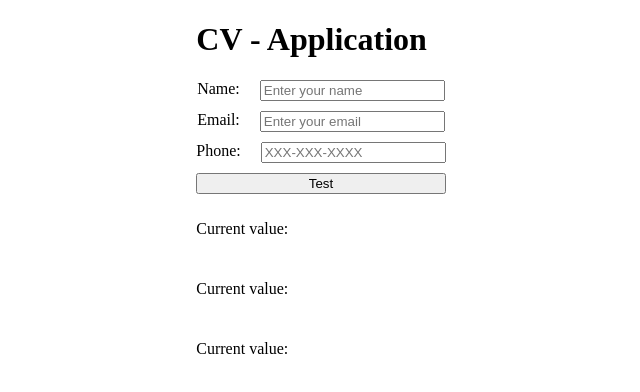
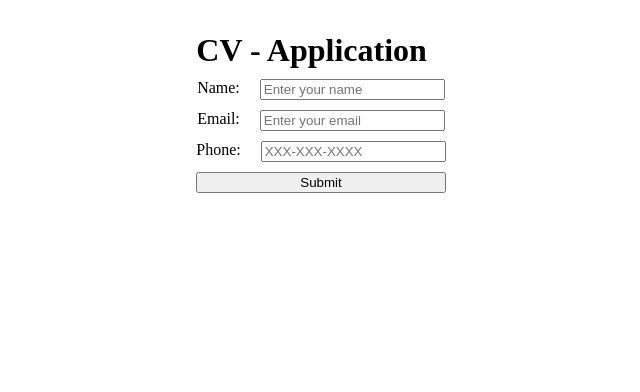
Before and after one commit to hqluke/cv-Application, a React (Vite) app in the folder react/: page / in a window 1280 px wide. Shown: the top 392 px of the page, without its empty margins (319-959 px from the left). Built offline with nearby package versions, Linux system fonts and the light colour scheme.

Commit message:
Updated app,form, main. added styles

```diff
--- a/react/src/App.jsx
+++ b/react/src/App.jsx
@@ -4,10 +4,18 @@ import viteLogo from '/vite.svg'
 import './App.css'
 
 
-function App() {
+function App({name, email, phone}) {
 
   return (
-    <h1>CV Application</h1>
+    <>
+    <div className='output'>
+      <h2>Output:</h2>
+      <p className='outputPara'>{name}</p>
+      <p className='outputPara'>{email}</p>
+      <p className='outputPara'>{phone}</p>
+    </div>
+
+    </>
   )
 }
 
--- a/react/src/components/Form.jsx
+++ b/react/src/components/Form.jsx
@@ -1,30 +1,33 @@
 import { useState } from 'react';
 
 
-function Form(){
-  const [name, setName] = useState("");
-  const [email, setEmail] = useState("");
-  const [phone, setPhone] = useState("");
+function Form({onSubmit}){
 
-  function changeName(e){
-    setName(e.target.value);
+    const [formData, setFormData] = useState({
+    name: "",
+    email: "",
+    phone: "",
+  })
+
+  const handleChange = (field) => (e) => {
+    let value = e.target.value;
+    if (field === 'phone') {
+      value = formatPhoneNumber(value);
+    }
+    setFormData(prev => ({ ...prev, [field]: value }));
+  };
+
+
+  const handleSubmit = (e) => {
+    e.preventDefault();
+    onSubmit(formData);
   }
 
-  function changeEmail(e){
-    setEmail(e.target.value);
-  }
-
-  function changePhone(e){
-    const inputValue = e.target.value;
-    setPhone(formatPhoneNumber(inputValue));
-  }
-
-    const formatPhoneNumber = (value) => {
-    // Remove non-digit characters
+  const formatPhoneNumber = (value) => {
     const digits = value.replace(/\D/g, '');
     let formattedNumber = '';
 
-    // Apply specific formatting logic (e.g., (XXX) XXX-XXXX)
+
     if (digits.length > 6) {
       formattedNumber = `${digits.substring(0, 3)}-${digits.substring(3, 6)}-${digits.substring(6, 10)}`;
     } else if (digits.length > 3) {
@@ -36,9 +39,10 @@ function Form(){
   };
 
 
+
     return (
     <div className='form'>
-        <form>
+        <form onSubmit={handleSubmit}>
             <div className='label'>
                 <div className='labelLeft'>
                     <label>Name:</label>
@@ -46,8 +50,8 @@ function Form(){
                 <div className='labelRight'>
                     <input
                     type="text"
-                    value={name}
-                    onChange={changeName}
+                    value={formData.name}
+                    onChange={handleChange('name')}
                     placeholder='Enter your name'
                     pattern="[A-Za-z ]{1,32}"
                     />
@@ -62,8 +66,9 @@ function Form(){
                         type="email"
                         pattern="[a-z0-9._%+-]+@[a-z0-9.-]+\.[a-z]{2,4}$"
                         title="Please enter a valid email address."
-                        onChange={changeEmail}
+                        onChange={handleChange('email')}
                         placeholder='Enter your email'
+                        value = {formData.email}
                     />
                 </div>
             </div>
@@ -74,17 +79,15 @@ function Form(){
                 <div className='labelRight'>
                     <input
                         type="tel"
-                        value={phone}
-                        onChange={changePhone}
+                        value={formData.phone}
+                        onChange={handleChange('phone')}
                         placeholder="XXX-XXX-XXXX"
                         pattern="[0-9]{3}-[0-9]{3}-[0-9]{4}"
                     />
                 </div>
             </div>
-        <button>Test</button>
-        <p>Current value: {name}</p>
-        <p>Current value: {email}</p>
-        <p>Current value: {phone}</p>
+        <button type='submit'>Submit</button>
+
         </form>
     </div>
   )
--- a/react/src/main.jsx
+++ b/react/src/main.jsx
@@ -1,12 +1,34 @@
-import { StrictMode } from 'react'
+import { StrictMode, useState } from 'react'
 import { createRoot } from 'react-dom/client'
 import './styles/Style.css'
 import { Title } from './components/Title.jsx'
 import { Form } from './components/Form.jsx'
+import App from './App.jsx'
+
+
+function Root(){
+
+
+  const [submittedData, setSubmittedData] = useState(null);
+
+  function handleFormSubmit(formData) {
+    setSubmittedData(formData);
+  }
+
+  return(
+    <>
+      <Title></Title>
+      <Form onSubmit={handleFormSubmit} />
+        {submittedData && <App {...submittedData}/> }
+    </>
+  )
+}
+
+
+
 
 createRoot(document.getElementById('root')).render(
   <StrictMode>
-    <Title/>
-    <Form></Form>
+    <Root></Root>
   </StrictMode>,
 )
--- a/react/src/styles/Style.css
+++ b/react/src/styles/Style.css
@@ -7,8 +7,19 @@ body {
   align-items: center;
 }
 
+#root{
+  display: flex;
+  flex-direction: column;
+  gap: 10px;
+}
+
 .title{
 display: flex;
+margin: 0;
+}
+
+.title h1{
+  margin: 0;
 }
 
 .form{
@@ -29,10 +40,16 @@ form{
   justify-content: center;
 }
 
-.labelLeft{
+
+.output{
   display: flex;
+  flex-direction: column;
+  border: 1px solid black;
+  align-items: center;
+  margin: 0;
+  gap: 10px;
 }
 
-.labelRight{
-  display: flex;
+.outputPara{
+  margin: 0;
 }
```
